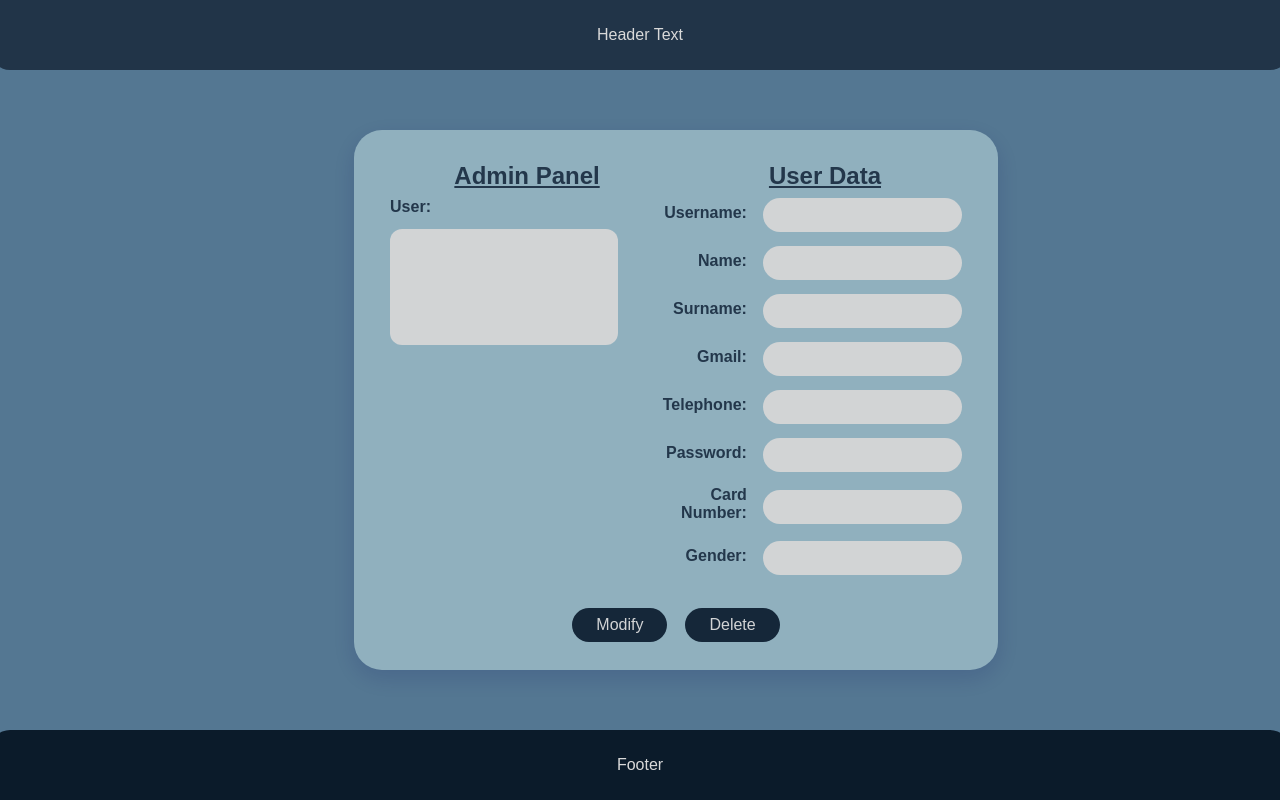
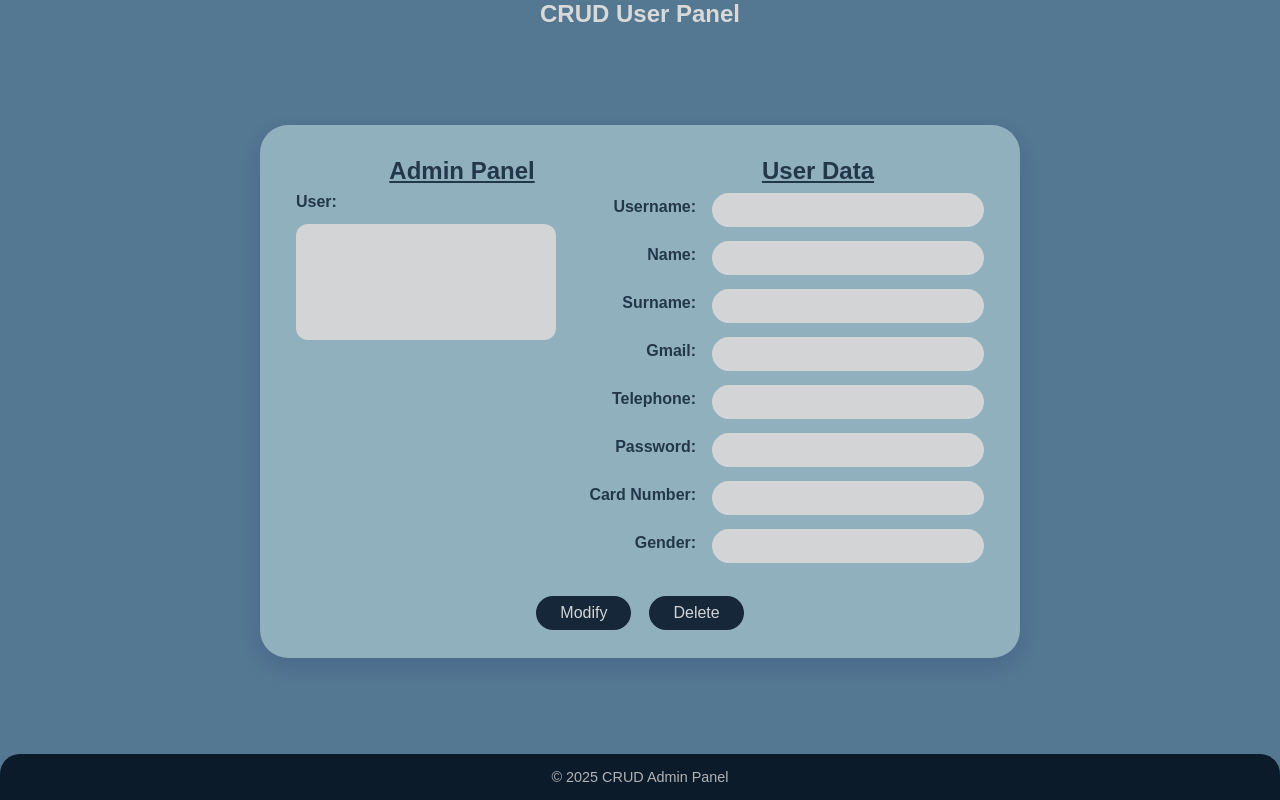
Before and after one commit to AKGM-17/RetoCRUDhtml, a PHP site: page /html/WindowAdmin.html in a window 1280 px wide. Run offline with PHP 8.4, Linux system fonts and the light colour scheme; lists and menus that the app fills with data are empty.

Commit message:
vale, navbar Creados, para cada tipo de usuario preparado para usar el login,

```diff
--- /dev/null
+++ b/View/JavaScript/ComponentLoader.js
@@ -0,0 +1,159 @@
+/**
+ * Component Loader - Carga navbar y footer dinámicamente
+ * Layout estático con detección de usuario
+ */
+
+class ComponentLoader {
+    constructor() {
+        this.init();
+    }
+
+    init() {
+        document.addEventListener('DOMContentLoaded', () => {
+            this.loadNavbar();
+            this.loadFooter();
+            this.highlightActiveNav();
+        });
+    }
+
+    async loadNavbar() {
+        // Detectar usuario desde localStorage
+        const usuario = JSON.parse(localStorage.getItem('usuarioLogueado') || 'null');
+        let navbarUrl = 'navbar.html'; // Por defecto
+
+       if(window.location.pathname.includes('LogIn.html')){
+           return;
+       }
+        if (usuario) {
+            // Elegir navbar según tipo de usuario
+            switch (usuario.tipo) {
+                case 'admin':
+                case 'administrador':
+                    navbarUrl = 'navbar_admin.html';
+                    break;
+                case 'user':
+                case 'usuario':
+                    navbarUrl = 'navbar_user.html';
+                    break;
+            }
+        } else {
+            // Sin usuario: header simple
+            this.loadSimpleHeader();
+            return;
+        }
+
+        try {
+            const response = await fetch(navbarUrl);
+            if (!response.ok) throw new Error(`HTTP ${response.status}`);
+
+            const html = await response.text();
+            const header = document.getElementById('header');
+
+            if (header) {
+                header.innerHTML = html;
+                this.addNavbarFunctionality();
+            }
+        } catch (error) {
+            console.error('Error cargando navbar:', error);
+            this.loadDefaultNavbar();
+        }
+    }
+
+    async loadSimpleHeader() {
+        const header = document.getElementById('header');
+        if (header) {
+            header.innerHTML = '<div class="login-header"><h3>CRUD User Panel</h3></div>';
+        }
+    }
+
+    async loadDefaultNavbar() {
+        try {
+            const response = await fetch('navbar.html');
+            const html = await response.text();
+            const header = document.getElementById('header');
+
+            if (header) {
+                header.innerHTML = html;
+                this.addNavbarFunctionality();
+            }
+        } catch (error) {
+            console.error('Error navbar por defecto:', error);
+        }
+    }
+
+    async loadFooter() {
+        if (window.location.pathname.includes('LogIn.html')) {
+            return; // Sin footer en login
+        }
+
+        try {
+            const response = await fetch('footer.html');
+            const html = await response.text();
+            const footer = document.getElementById('footer');
+
+            if (footer) {
+                footer.innerHTML = html;
+            }
+        } catch (error) {
+            console.error('Error cargando footer:', error);
+        }
+    }
+
+    addNavbarFunctionality() {
+        // Menú móvil
+        const toggle = document.querySelector('.navbar-toggle');
+        const menu = document.querySelector('.navbar-menu');
+
+        if (toggle && menu) {
+            toggle.addEventListener('click', () => {
+                menu.classList.toggle('active');
+                toggle.classList.toggle('active');
+            });
+        }
+
+        // Cerrar menú en enlaces
+        const links = document.querySelectorAll('.nav-link');
+        links.forEach(link => {
+            link.addEventListener('click', () => {
+                if (window.innerWidth <= 768 && menu && toggle) {
+                    menu.classList.remove('active');
+                    toggle.classList.remove('active');
+                }
+            });
+        });
+
+        // Logout funcionalidad
+        const logoutBtn = document.querySelector('.logout-link');
+        if (logoutBtn) {
+            logoutBtn.addEventListener('click', (e) => {
+                e.preventDefault();
+                this.logout();
+            });
+        }
+    }
+
+    logout() {
+        localStorage.removeItem('usuarioLogueado');
+        window.location.href = 'LogIn.html';
+    }
+
+    highlightActiveNav() {
+        const currentPage = window.location.pathname.split('/').pop();
+        const links = document.querySelectorAll('.nav-link');
+
+        links.forEach(link => {
+            const href = link.getAttribute('href');
+            if (href && href.includes(currentPage)) {
+                link.classList.add('active');
+            }
+        });
+    }
+
+    navigateTo(page) {
+        window.location.href = page;
+    }
+}
+
+// Inicializar
+const componentLoader = new ComponentLoader();
+window.ComponentLoader = ComponentLoader;
--- a/View/css/view.css
+++ b/View/css/view.css
@@ -1,4 +1,17 @@
-/* Reset estilos antiguos de .modify y media query eliminados */
+/* Reset completo */
+* {
+    margin: 0;
+    padding: 0;
+    box-sizing: border-box;
+}
+
+html, body {
+    margin: 0;
+    padding: 0;
+    width: 100%;
+    height: 100%;
+}
+
 /* Variables de color base */
 :root {
     --bg-panel: #94b4c1;
@@ -7,53 +20,6 @@
     --btn-dark: #122335;
     --btn-dark-hover: #0b1b2a;
     --main-bg: #547792;
-}
-/* Estilos generales */
-body {
-    font-family: Arial, sans-serif;
-    margin: 0;
-    padding: 0;
-    background-color: var(--main-bg);
-    display: flex;
-    justify-content: center;
-    align-items: center;
-    height: 100vh;
-    overflow: hidden;
-}
-
-header {
-    position: absolute;
-    top: 0;
-    width: 100%;
-    background-color: var(--text-dark);
-    color: var(--bg-input);
-    text-align: center;
-    padding: 10px;
-    border-radius: 0 0 20px 20px;
-}
-
-footer {
-    position: absolute;
-    bottom: 0;
-    width: 100%;
-    background-color: var(--btn-dark-hover);
-    color: var(--bg-input);
-    text-align: center;
-    padding: 10px;
-    border-radius: 20px 20px 0 0;
-}
-
-/* Contenedor principal */
-#modify {
-    position: relative;
-    width: 100%;
-    max-width: 760px;
-    padding: 32px 36px 28px;
-    background: var(--bg-panel);
-    opacity: 0.95;
-    border-radius: 28px;
-    box-shadow: 0 8px 24px rgba(0, 0, 95, 0.15);
-    margin: 96px auto 96px;
 }
 
 #modify h2 {
@@ -163,3 +129,228 @@ textarea {
     .field { flex-direction: column; align-items: stretch; }
     .field label { width: auto; text-align: left; }
 }
+
+/* Estilos para Navbar */
+.navbar {
+    background-color: var(--text-dark);
+    padding: 0;
+    width: 100%;
+    box-shadow: 0 2px 10px rgba(0, 0, 0, 0.1);
+    border-radius: 0 0 20px 20px;
+    height: 60px;
+    display: flex;
+    align-items: center;
+    position: relative;
+    z-index: 1000;
+}
+
+.navbar-container {
+    max-width: 1200px;
+    margin: 0 auto;
+    display: flex;
+    justify-content: space-between;
+    align-items: center;
+    padding: 0 15px;
+    height: 60px;
+    width: 100%;
+}
+
+.navbar-brand h3 {
+    color: var(--bg-input);
+    margin: 0;
+    font-size: 1.5rem;
+    font-weight: 700;
+}
+
+.navbar-menu {
+    display: flex;
+}
+
+.navbar-nav {
+    display: flex;
+    list-style: none;
+    margin: 0;
+    padding: 0;
+    gap: 30px;
+}
+
+.nav-link {
+    color: var(--bg-input);
+    text-decoration: none;
+    padding: 10px 15px;
+    border-radius: 8px;
+    transition: all 0.3s ease;
+    font-weight: 500;
+}
+
+.nav-link:hover,
+.nav-link.active {
+    background-color: var(--bg-input);
+    color: var(--text-dark);
+}
+
+.navbar-toggle {
+    display: none;
+    flex-direction: column;
+    cursor: pointer;
+    padding: 5px;
+}
+
+.navbar-toggle span {
+    width: 25px;
+    height: 3px;
+    background-color: var(--bg-input);
+    margin: 3px 0;
+    transition: 0.3s;
+    border-radius: 2px;
+}
+
+.navbar-toggle.active span:nth-child(1) {
+    transform: rotate(-45deg) translate(-5px, 6px);
+}
+
+.navbar-toggle.active span:nth-child(2) {
+    opacity: 0;
+}
+
+.navbar-toggle.active span:nth-child(3) {
+    transform: rotate(45deg) translate(-5px, -6px);
+}
+
+/* Estilos para Footer */
+.site-footer {
+    background-color: var(--btn-dark-hover);
+    color: var(--bg-input);
+    padding: 15px 0;
+    border-radius: 20px 20px 0 0;
+    width: 100%;
+    margin-top: auto;
+}
+
+.footer-container {
+    max-width: 1200px;
+    margin: 0 auto;
+    padding: 0 15px;
+}
+
+.footer-bottom {
+    text-align: center;
+    opacity: 0.8;
+}
+
+.footer-bottom p {
+    font-size: 0.9rem;
+    margin: 0;
+}
+
+/* Ajustes para el body con navbar y footer estáticos */
+body {
+    font-family: Arial, sans-serif;
+    background-color: var(--main-bg);
+    min-height: 100vh;
+    display: flex;
+    flex-direction: column;
+    width: 100%;
+}
+
+/* Layout principal centrado */
+main {
+    flex: 1;
+    display: flex;
+    justify-content: center;
+    align-items: center;
+    width: 100%;
+    padding: 10px;
+    position: relative;
+    z-index: 0;
+}
+
+/* Ajustes para el contenedor principal */
+#modify {
+    position: relative;
+    width: 100%;
+    max-width: 760px;
+    padding: 32px 36px 28px;
+    background: var(--bg-panel);
+    opacity: 0.95;
+    border-radius: 28px;
+    box-shadow: 0 8px 24px rgba(0, 0, 95, 0.15);
+    margin: 0 auto;
+    z-index: 1;
+}
+
+/* Media queries para responsive */
+@media (max-width: 768px) {
+    .navbar-menu {
+        position: absolute;
+        top: 100%;
+        left: 0;
+        right: 0;
+        background-color: var(--text-dark);
+        flex-direction: column;
+        transform: translateY(-100%);
+        opacity: 0;
+        visibility: hidden;
+        transition: all 0.3s ease;
+        border-radius: 0 0 20px 20px;
+        z-index: 1001;
+        box-shadow: 0 4px 12px rgba(0, 0, 0, 0.2);
+    }
+
+    .navbar-menu.active {
+        transform: translateY(0);
+        opacity: 1;
+        visibility: visible;
+        z-index: 1001;
+    }
+
+    .navbar-nav {
+        flex-direction: column;
+        padding: 20px;
+        gap: 10px;
+    }
+
+    .nav-link {
+        padding: 15px;
+        text-align: center;
+        border-radius: 12px;
+    }
+
+    .navbar-toggle {
+        display: flex;
+    }
+
+    .footer-content {
+        grid-template-columns: 1fr;
+        text-align: center;
+    }
+
+    .site-footer {
+        padding: 12px 0;
+    }
+}
+
+@media (max-width: 600px) {
+    .form-flex { flex-direction: column; align-items: stretch; }
+    .avatar { align-self: center; margin-bottom: 8px; }
+    .field { flex-direction: column; align-items: stretch; }
+    .field label { width: auto; text-align: left; }
+
+    #modify {
+        margin: 0 10px;
+        padding: 20px 24px;
+        z-index: 0;
+    }
+}
+
+/* Estilos específicos para login header */
+.login-header {
+    text-align: center;
+}
+
+.login-header h3 {
+    color: var(--bg-input);
+    margin: 0;
+    font-size: 1.5rem;
+    font-weight: 700;
+}
--- a/View/html/WindowAdmin.html
+++ b/View/html/WindowAdmin.html
@@ -7,8 +7,8 @@
     <title>Window Admin</title>
   </head>
   <body>
-    <header>
-      <p>Header Text</p>
+    <header id="header">
+      <!-- Navbar se cargará dinámicamente -->
     </header>
 
     <main>
@@ -75,9 +75,11 @@
       </div>
     </main>
 
-    <footer>
-      <p>Footer</p>
+    <footer id="footer">
+      <!-- Footer se cargará dinámicamente -->
     </footer>
+
+    <script src="../JavaScript/ComponentLoader.js"></script>
     <script src="../JavaScript/GetAllUsers.js"></script>
     <script src="../JavaScript/DeleteUser.js" defer></script>
     <script src="../JavaScript/ModifyUser.js" defer></script>
--- /dev/null
+++ b/View/html/footer.html
@@ -0,0 +1,7 @@
+<footer class="site-footer">
+    <div class="footer-container">
+        <div class="footer-bottom">
+            <p>&copy; 2025 CRUD Admin Panel</p>
+        </div>
+    </div>
+</footer>
```
Also changed, not shown: View/html/LogIn.html (+9 -4 lines), View/html/ModifyView.html (+7 -4 lines), View/html/navbar.html (added, +22 -0 lines), View/html/navbar_admin.html (added, +25 -0 lines), View/html/navbar_user.html (added, +22 -0 lines), README_SISTEMA.md (added).
